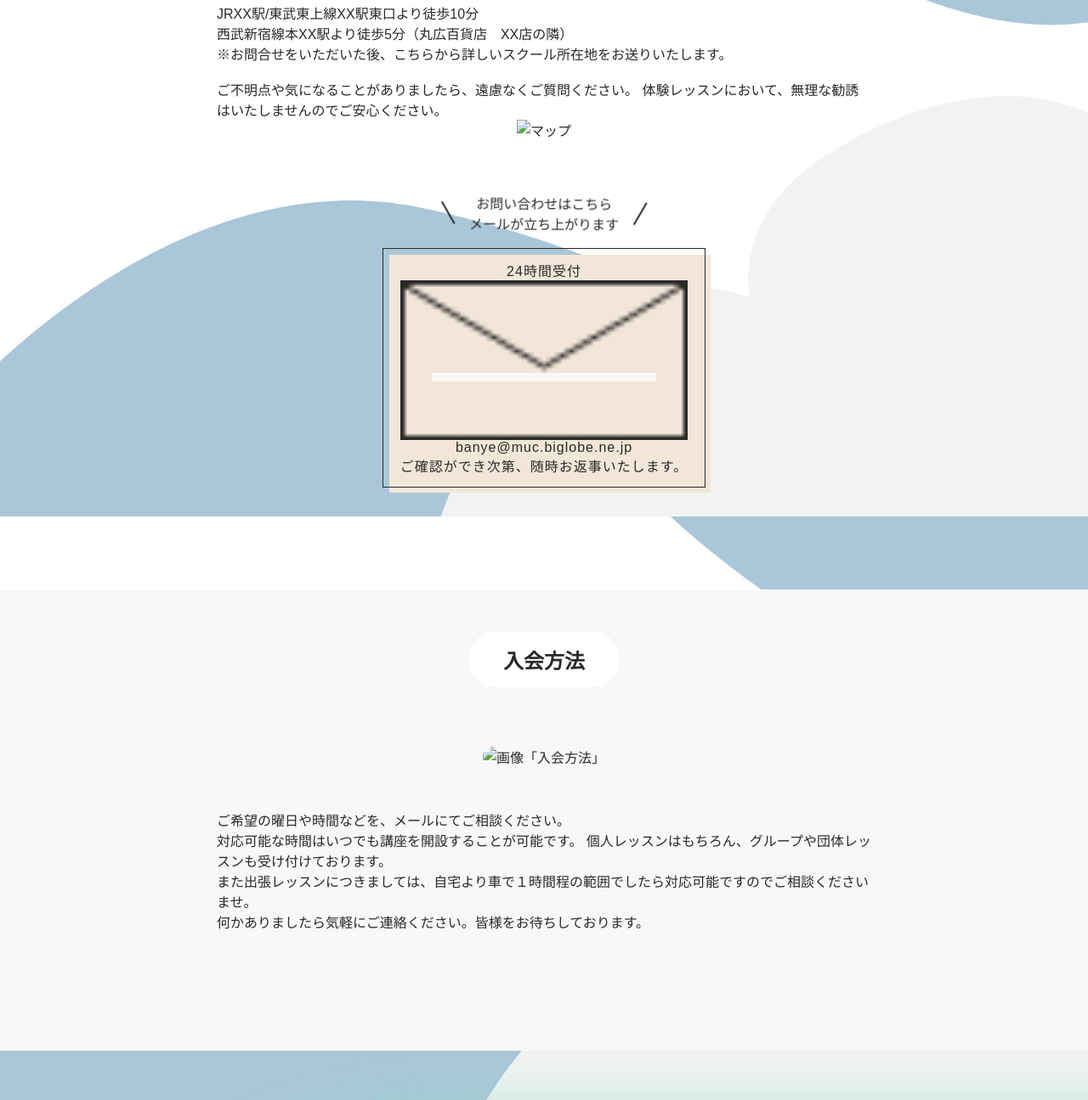
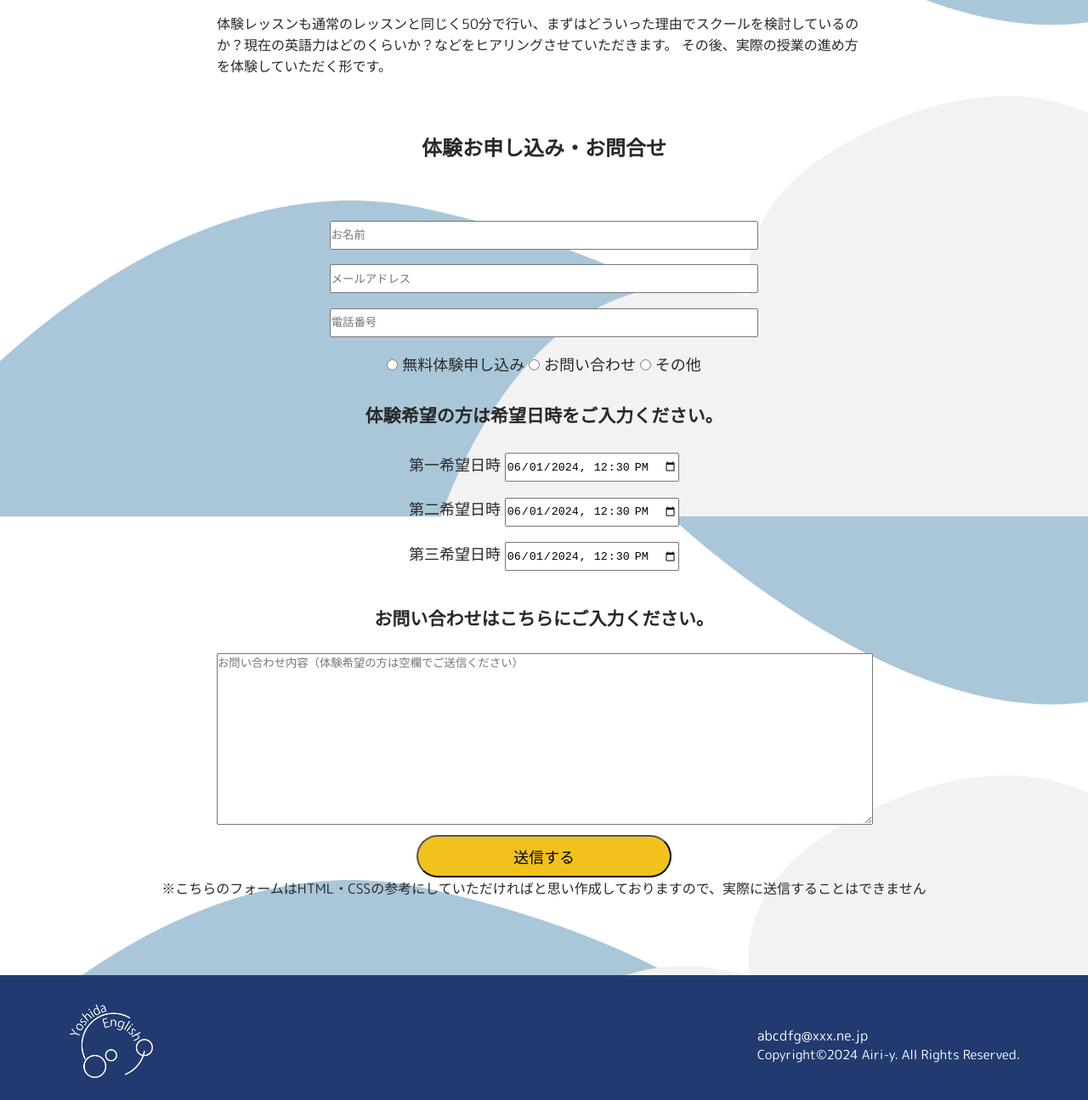
Before and after one commit to Airi-pear/english-school, a plain HTML site: page experience.html in a window 1280 px wide. Shown: the part 992-2287 px from the top of the page at 85% size. Drawn offline with Linux system fonts and the light colour scheme.

Commit message:
なんか変になってたので修正

```diff
--- a/experience.html
+++ b/experience.html
@@ -3,16 +3,20 @@
 <head>
 <meta charset="utf-8">
 <meta name="description" content="スクールの体験レッスン・入会について。あなたの目的やレベルに合ったレッスン内容を講師が考えます。実際の授業の進め方を体験していただきます。">
-	<meta name="viewport" content="width=device-width, initial-scale=1">
+<meta name="viewport" content="width=device-width, initial-scale=1">
 <title>英会話スクール　体験・入会方法</title>
 <link rel="icon" href="favicon.ico">
-	<link rel="apple-touch-icon" href="icon.png">
+<link rel="apple-touch-icon" href="icon.png">
 <link href="css/slick-theme.css" rel="stylesheet">
 <link href="css/slick.css" rel="stylesheet">
 <link href="css/style.css" rel="stylesheet" type="text/css">
+<style>
+@import url('https://fonts.googleapis.com/css2?family=M+PLUS+Rounded+1c:wght@100;400;700&display=swap');
+</style>
 </head>
 
 <body>
+<figure class="sp-back"><img src="img/sp-marble.jpg" width="1242" height="2208" alt=""/></figure>
 <!--------------------------共通ヘッダー------------------->
 <header>
   <h1><a href="index.html"><img src="img/logo.png" alt="ロゴ「英会話スクール」"></a></h1>
@@ -20,18 +24,17 @@
 <!--------------------------------共通ナビ-------------------------->
 <nav class="nav-menu">
   <ul class="menu-list">
-    <li class="menu-item drop-menu"> <a href="index.html">HOME</a>
+    <li class="menu-item drop-menu" > <a href="index.html">HOME</a>
       <ul class="drop-menu-list">
         <li class="drop-menu-item"> <a href="index.html#school">当スクールの特徴</a> </li>
-        <li class="drop-menu-item"> <a href="index.html#about-course">コース一覧</a> </li>
         <li class="drop-menu-item"> <a href="index.html#fee">料金表</a> </li>
+        <li class="drop-menu-item"> <a href="index.html#event-sec1">生徒さんの声</a> </li>
       </ul>
     </li>
     <li class="menu-item drop-menu"> <a href="about.html">ABOUT</a>
       <ul class="drop-menu-list">
-        <li class="drop-menu-item"> <a href="about.html#about-school">当スクールについて</a> </li>
+        <li class="drop-menu-item"> <a href="about.html">当スクールについて</a> </li>
         <li class="drop-menu-item"> <a href="about.html#introduction">講師の紹介</a> </li>
-        <li class="drop-menu-item"> <a href="about.html#achievement">実績</a> </li>
       </ul>
     </li>
     <li class="menu-item"> <a href="course.html">コース案内</a>
@@ -42,16 +45,10 @@
         <li class="drop-menu-item"> <a href="course.html#course4">大学生・社会人</a> </li>
       </ul>
     </li>
-    <li class="menu-item drop-menu"> <a href="experience.html">体験・入会方法</a>
+    <li class="menu-item drop-menu" id="now"> <a href="experience.html">体験・お問合せ</a>
       <ul class="drop-menu-list">
         <li class="drop-menu-item"> <a href="experience.html#experience">無料体験レッスン</a> </li>
-        <li class="drop-menu-item"> <a href="experience.html#join">入会方法</a> </li>
-      </ul>
-    </li>
-    <li class="menu-item drop-menu"> <a href="contact.html">お問い合わせ</a>
-      <ul class="drop-menu-list">
-        <li class="drop-menu-item"> <a href="contact.html#contact">お問い合わせ</a> </li>
-        <li class="drop-menu-item"> <a href="contact.html#recruit">講師募集</a> </li>
+        <li class="drop-menu-item"> <a href="experience.html#try-form">お問合せ</a> </li>
       </ul>
     </li>
   </ul>
@@ -62,87 +59,74 @@
 <section id="experience">
   <div class="inner">
     <h2>無料体験レッスン</h2>
-    <figure class="center-class"><img src="img/web1920-7-1.png"  alt="画像「無料体験レッスン」"/></figure>
+    <figure class="center-class"><img src="img/experience.jpg"  alt="画像「無料体験レッスン」"/></figure>
     <div class="experience-textbox">
-      <p>無料体験レッスンのお申込みを随時受け付けています。メールでお気軽にご連絡くださいませ。
-      その後体験の日時を決定し、当スクールの所在地と電話番号をお伝えさせていただきます。</p>
+      <p>無料体験レッスンのお申込みを随時受け付けています。フォームよりお気軽にお申し込みください。２営業日以内に指定のメールアドレスにご返信させていただきます。</p>
     </div>
     <div class="experience-textbox">
       <h4>体験の流れ</h4>
       <p>体験レッスンも通常のレッスンと同じく50分で行い、まずはどういった理由でスクールを検討しているのか？現在の英語力はどのくらいか？などをヒアリングさせていただきます。
         その後、実際の授業の進め方を体験していただく形です。</p>
     </div>
-    <div class="experience-textbox">
-      <p> <span class="marker">・お名前</span><br>
-        <span class="marker">・希望の日時</span><br>
-        例：「〇月〇日　〇曜日　〇時から」<br>
-        ※できましたら第１希望から第３希望までお書きください。<br>
-        <span class="marker">・折り返しの連絡方法</span><br>
-        ※電話かメールになります。日中連絡の可能な番号をご記載ください。 </p>
-    </div>
-    <div class="experience-textbox">
-      <h4 id="access">スクールの場所について</h4>
-      <p>JRXX駅/東武東上線XX駅東口より徒歩10分<br>
-        西武新宿線本XX駅より徒歩5分（丸広百貨店　XX店の隣）<br>
-        ※お問合せをいただいた後、こちらから詳しいスクール所在地をお送りいたします。<br>
+
+    <!-----------------------問合せ------------------------------>
+    <h2 id="try-form">体験お申し込み・<span>お問合せ</span></h2>
+
+    <form>
+      <input type="text" placeholder="お名前" class="text-box longtext">
+      <br>
+      <input type="text" placeholder="メールアドレス" class="text-box longtext">
+      <br>
+      <input type="text" placeholder="電話番号" class="text-box longtext">
+      <p>
+        <label>
+          <input type="radio" name="今回のご用件" value="無料体験" id="今回のご用件_0">
+          無料体験申し込み</label>
+        <label>
+          <input type="radio" name="今回のご用件" value="問合せ" id="今回のご用件_1">
+          お問い合わせ</label>
+        <label>
+          <input type="radio" name="今回のご用件" value="その他" id="今回のご用件_2">
+          その他</label>
         <br>
-        ご不明点や気になることがありましたら、遠慮なくご質問ください。
-        体験レッスンにおいて、無理な勧誘はいたしませんのでご安心ください。</p>
-		<figure class="map"><img src="img/map-2.png" width="2500" height="1875" alt="マップ"/></figure>
-    </div>
-
-  <!-----------------------問合せ------------------------------>
-  <div class="mailer">
-    <div class="lookat anime2">
-      <p>お問い合わせはこちら<br>
-        メールが立ち上がります</p>
-    </div>
-    <a href="mailto:banye@muc.biglobe.ne.jp">
-    <button class="button-mail" role="button">
-    <p class="24hour">24時間受付</p>
-    <div class="mail-flex">
-      <figure class="mail-icon"><img src="img/mail-icon.png" width="63" height="35" alt="メールアイコン"/></figure>
-      <p class="mail">banye@muc.biglobe.ne.jp</p>
-    </div>
-    <img src="img/border.svg" alt="" id="mail_borer"/>
-    <p>ご確認ができ次第、随時お返事いたします。</p>
-    </button>
-    </a></div>
-  <!-----------------------問合せ------------------------------>
+      </p>
+      <h3>体験希望の方は<span>希望日時をご入力ください。</span></h3>
+      <label for="try">第一希望日時</label>
+      <input
+  id="try"
+  type="datetime-local"
+  name="try-date"
+  value="2024-06-01T12:30"  class="text-box"/>
+      <br>
+      <label for="try2">第二希望日時</label>
+      <input
+  id="try2"
+  type="datetime-local"
+  name="try-date"
+  value="2024-06-01T12:30"  class="text-box"/>
+      <br>
+      <label for="try3">第三希望日時</label>
+      <input
+  id="try3"
+  type="datetime-local"
+  name="try-date"
+  value="2024-06-01T12:30"  class="text-box"/>
+      <h3>お問い合わせは<span>こちらにご入力ください。</span></h3>
+      <textarea placeholder="お問い合わせ内容（体験希望の方は空欄でご送信ください）"></textarea>
+      <input type="submit" value="送信する" id="send-button">
+    </form>
+     <p>※こちらのフォームはHTML・CSSの参考にしていただければと思い作成しておりますので、実際に送信することはできません</p>
+    <!-----------------------問合せ------------------------------>
   </div>
 </section>
-<!--セクション「入会方法」-->
-<section id="join" class="back">
-  <div class="inner">
-    <h2>入会方法</h2>
-    <figure class="center-class"><img src="img/web1920-7-2.png" alt="画像「入会方法」"/></figure>
-    <div class="experience-textbox">
-      <p> ご希望の曜日や時間などを、メールにてご相談ください。<br>
-        対応可能な時間はいつでも講座を開設することが可能です。
-
-        個人レッスンはもちろん、グループや団体レッスンも受け付けております。<br>
-
-        また出張レッスンにつきましては、自宅より車で１時間程の範囲でしたら対応可能ですのでご相談くださいませ。<br>
-        何かありましたら気軽にご連絡ください。皆様をお待ちしております。</p>
-    </div>
-  </div>
-</section>
-<!-----------------------banner------------------------------>
-<a href="experience.html">
-<figure class="banner"> <img src="img/lesson.png" width="224" height="702" alt="バナー「無料体験レッスン」"/></figure>
-<figure class="tablet-banner"><img src="img/marubanner.png" width="533" height="520" alt="バナー「無料体験レッスン」"/></figure>
-<figure class="sp-banner"><img src="img/sp-taikenbanner.png" width="750" height="180" alt="バナー「無料体験レッスン」"/></figure>
-</a>
-<!-----------------------banner------------------------------>
 
 <!--共通フッター-->
-<footer>
-  <a href="index.html">
-  <figure class="footer-logo"><img src="img/white.png" width="352" height="186" alt="ロゴ「吉田英会話スクール」"/></figure>
+<footer> <a href="index.html">
+  <figure class="footer-logo"><img src="img/logo-footer.png" alt="ロゴ「吉田英会話スクール」"/></figure>
   </a>
   <div class="text">
-    <p class="footer-mail">banye@muc.biglobe.ne.jp</p>
-    <p class="copylight">Copyright©2024 HataEnglishSchool. All Rights Reserved.</p>
+    <p class="footer-mail">abcdfg@xxx.ne.jp</p>
+    <p class="copylight">Copyright©2024 Airi-y. All Rights Reserved.</p>
   </div>
 </footer>
 <script type="text/javascript" src="js/jquery-3.7.1.min.js"></script>
```
